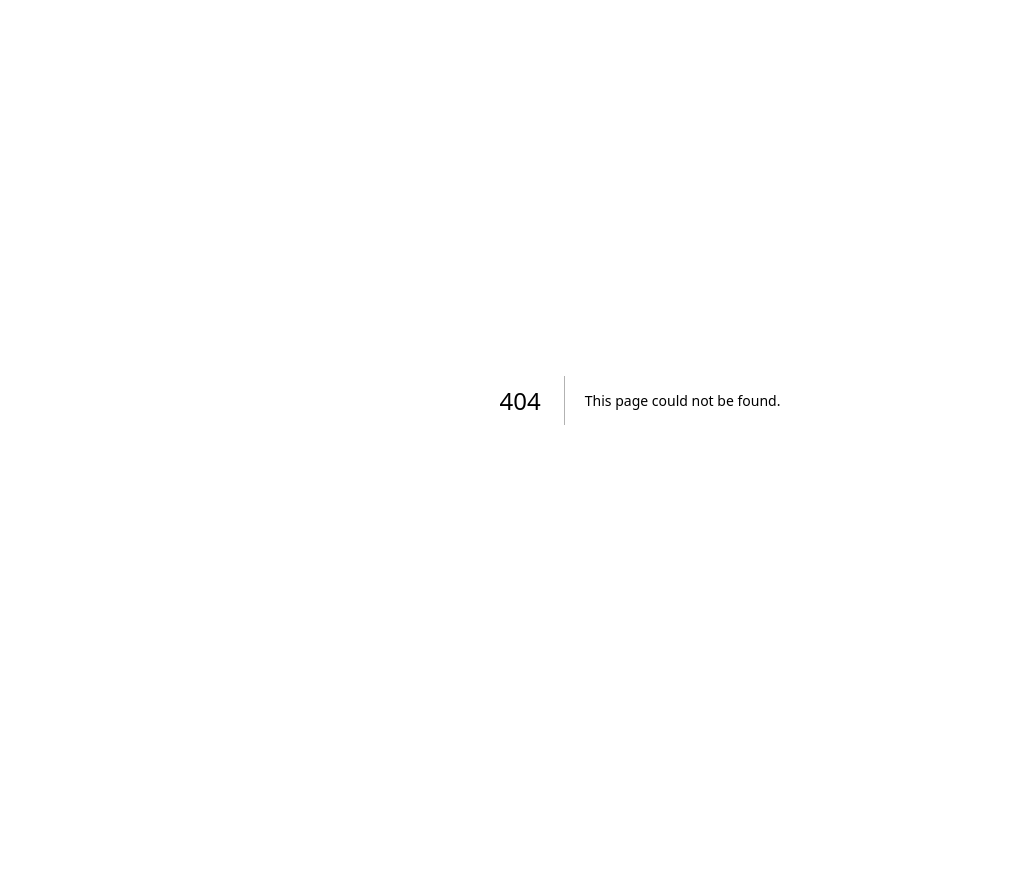
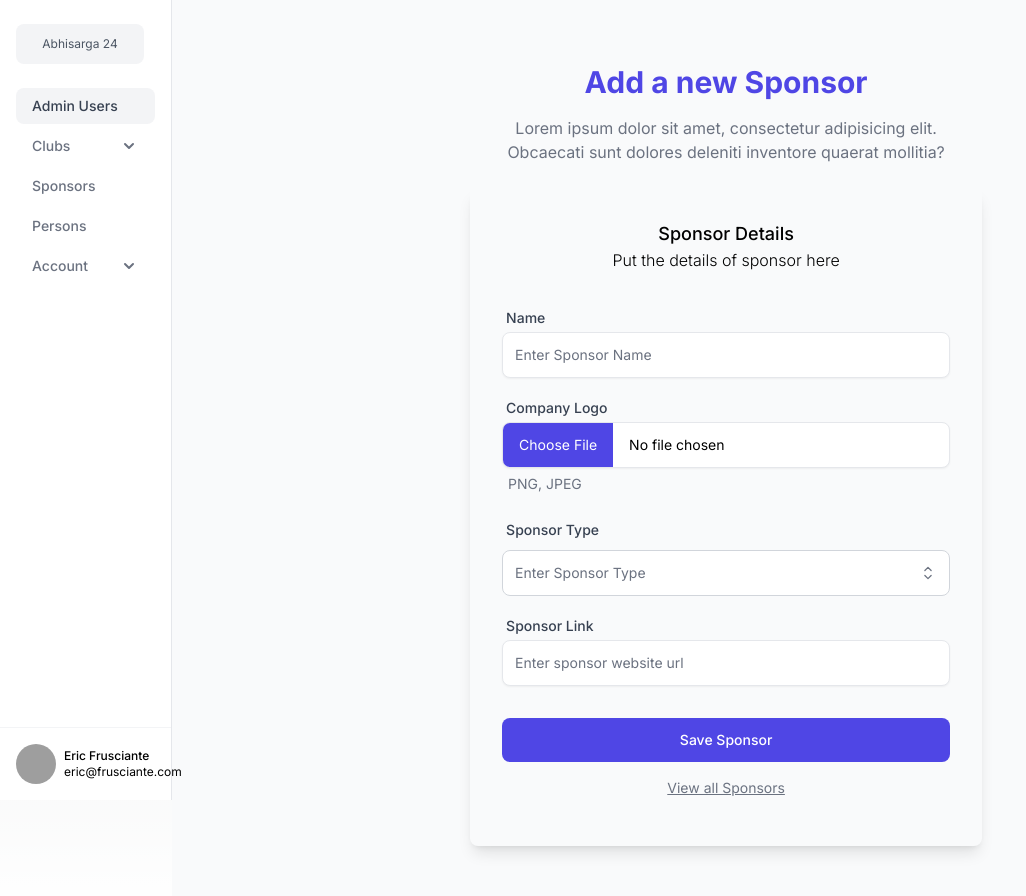
Before and after one commit to Abhisarga/abhisarga-24-admin, a Next.js app: page /admin/adit/sponsors in a window 1280 px wide. Before the commit this address had no page. Shown: the top 896 px of the page, without its empty margins (0-1026 px from the left). Before the commit the page ends 800 px from the top, so only its background shows below. Built offline with nearby package versions, Linux system fonts and the light colour scheme; grey boxes are pictures that could not be loaded.

Commit message:
create new form for Sponsors entry

```diff
--- /dev/null
+++ b/src/app/admin/adit/sponsors/page.jsx
@@ -0,0 +1,73 @@
+
+import InputBox from '@/components/Forms/InputBox';
+import { EmailIcon } from '@/components/Forms/FormIcons';
+import { Arena, ArenaTitle, ArenaDescription } from '@/components/Arena/Arena';
+import { ExtraLink, FormCard, FormDescription, FormFooter, FormHeader, FormTitle } from '@/components/Forms/Form';
+import SubmitButton from '@/components/Forms/Submit';
+import TextArea from '@/components/Forms/TextArea';
+import { SelectAutoComplete } from '@/components/Forms/SelectAutoComplete';
+import { SelectDropDown } from '@/components/Forms/SelectDropDown';
+import { RadioGroup, RadioItem } from '@/components/Forms/RadioGroup';
+import { ListItem } from '@/components/Forms/ListInput';
+import FileUpload from '@/components/Forms/FileUpload';
+
+export default function Page() {
+    const sponsorTypes = [
+        "Title Sponsor",
+        "Associate Title Sponsor",
+        "Diamond Sponsor",
+        "Platinum Sponsor",
+        "Gold Sponsor",
+        "Silver Sponsor",
+        "Food & Beverages Partner",
+        "Banking Partner",
+        "Travel Partner",
+        "Delivery Partner",
+        "Educational Partner",
+        "Credential Partner",
+        "Crypto Partner",
+        "Media & Digital Partner",
+        "Event Partner"
+    ];
+    return (
+        <>
+
+
+            <Arena>
+
+
+                <ArenaTitle title={'Add a new Sponsor'} />
+
+                <ArenaDescription description={'Lorem ipsum dolor sit amet, consectetur adipisicing elit. Obcaecati sunt dolores deleniti inventore quaerat mollitia?'} />
+
+
+                <FormCard action={'/'}>
+
+                    <FormHeader>
+                        <FormTitle title={'Sponsor Details'} />
+                        <FormDescription description={'Put the details of sponsor here'} />
+                    </FormHeader>
+
+
+                    <InputBox id={'sponsor.name'} label={'Name'} type={'text'} placeholder={'Enter Sponsor Name'} />
+
+
+                    <FileUpload id={'sponsor.logo'} label={'Company Logo'} help={'PNG, JPEG'} />
+
+
+                    <SelectAutoComplete id={'sponsor.type'} label={'Sponsor Type'} placeholder={'Enter Sponsor Type'} options={sponsorTypes} />
+
+                    <InputBox id={'sponsor.url'} label={'Sponsor Link'} placeholder={'Enter sponsor website url'} />
+
+                    <FormFooter>
+                        <SubmitButton type={'submit'} label={'Save Sponsor'} />
+
+                        <ExtraLink link={''} label={'View all Sponsors'} />
+                    </FormFooter>
+
+
+                </FormCard>
+            </Arena>
+        </>
+    );
+}
```
